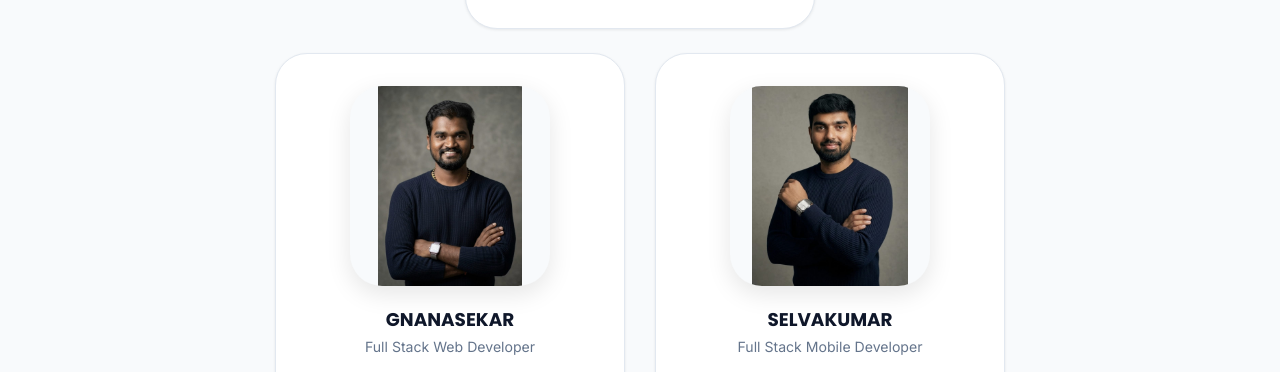
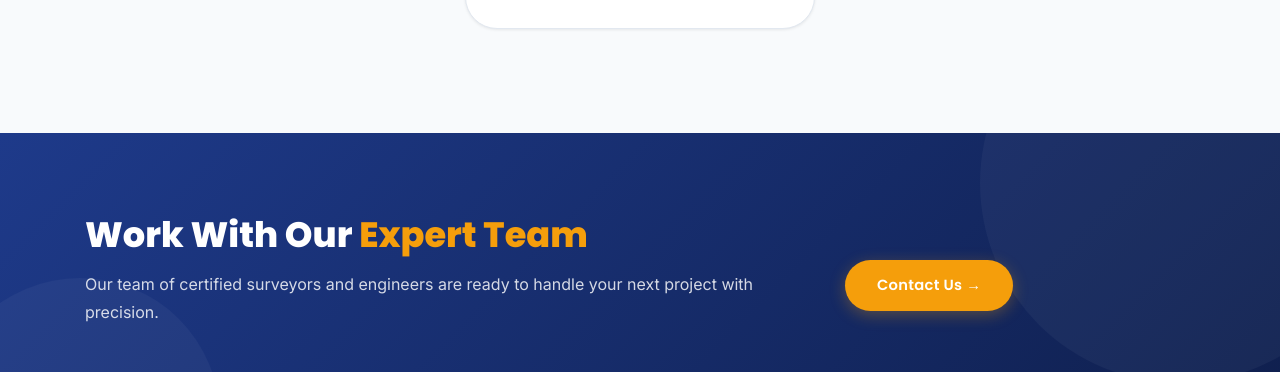
Before and after one commit to SelvakumarArumugam1820/NDSE_KG-AS, a plain HTML site: page public/teams.html in a window 1280 px wide. Shown: the part 1146-1518 px from the top of the page. Drawn offline with Linux system fonts and the light colour scheme.

Commit message:
developer remove teams

```diff
--- a/public/teams.html
+++ b/public/teams.html
@@ -108,8 +108,8 @@
     </div>
 
     <!-- Row 2: Developers -->
-    <div class="row justify-content-center g-4">
-      <!-- Developer 1 -->
+    <!--<div class="row justify-content-center g-4">
+
       <div class="col-md-6 col-lg-4" data-aos="fade-up" data-aos-delay="200">
         <div class="team-card">
           <div class="team-img-wrap">
@@ -122,7 +122,7 @@
           </a>
         </div>
       </div>
-      <!-- Developer 2 -->
+
       <div class="col-md-6 col-lg-4" data-aos="fade-up" data-aos-delay="300">
         <div class="team-card">
           <div class="team-img-wrap">
@@ -135,7 +135,7 @@
           </a>
         </div>
       </div>
-    </div>
+    </div>-->
 
   </div>
 </section>
```
